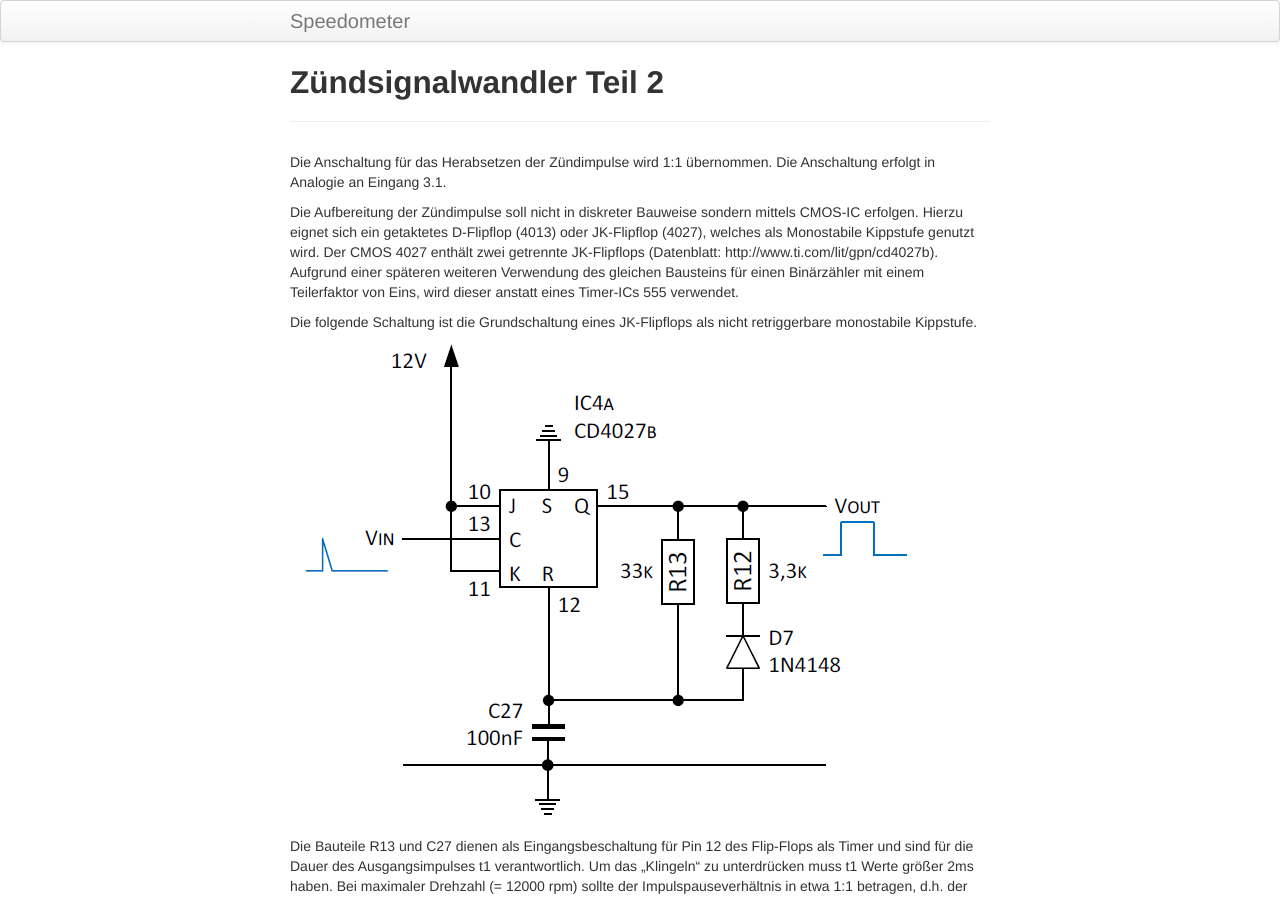
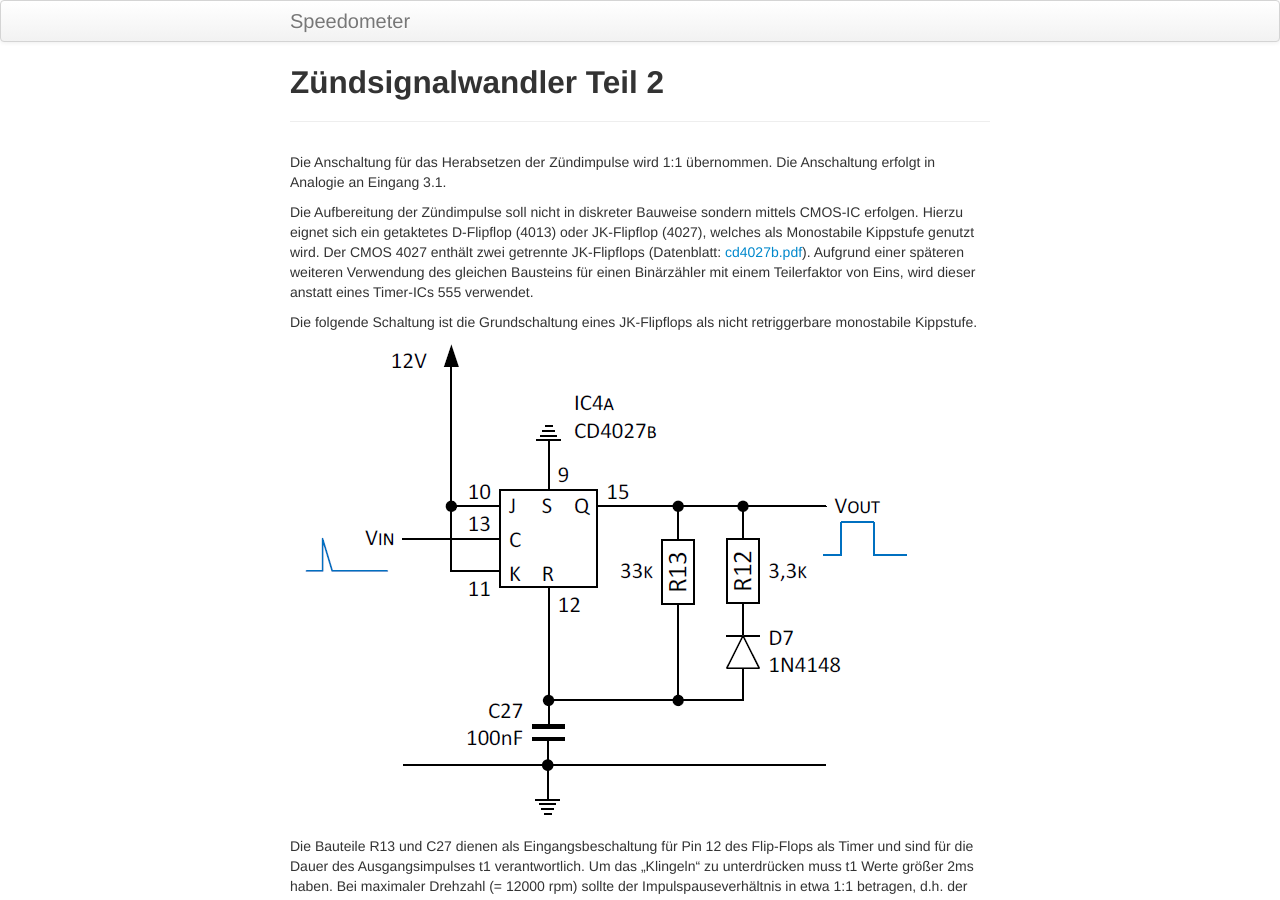
Before and after one commit to brickpool/Speedometer, a Jekyll site: the page built from pages/zuendsignalwandler_2.md, in a window 1280 px wide and 900 px high. Built offline with Jekyll 4.4.1, drawn with Linux system fonts in a browser that asks for light colours; some of the changed text lies outside the part shown.

Commit message:
Update links

```diff
--- a/pages/zuendsignalwandler_2.md
+++ b/pages/zuendsignalwandler_2.md
@@ -6,7 +6,7 @@ description: Universal LCD Motorrad Tachometer
 
 Die Anschaltung für das Herabsetzen der Zündimpulse wird 1:1 übernommen. Die Anschaltung erfolgt in Analogie an Eingang 3.1.
 
-Die Aufbereitung der Zündimpulse soll nicht in diskreter Bauweise sondern mittels CMOS-IC erfolgen. Hierzu eignet sich ein getaktetes D-Flipflop (4013) oder JK-Flipflop (4027), welches als Monostabile Kippstufe genutzt wird. Der CMOS 4027 enthält zwei getrennte JK-Flipflops (Datenblatt: http://www.ti.com/lit/gpn/cd4027b). Aufgrund einer späteren weiteren Verwendung des gleichen Bausteins für einen Binärzähler mit einem Teilerfaktor von Eins, wird dieser anstatt eines Timer-ICs 555 verwendet.
+Die Aufbereitung der Zündimpulse soll nicht in diskreter Bauweise sondern mittels CMOS-IC erfolgen. Hierzu eignet sich ein getaktetes D-Flipflop (4013) oder JK-Flipflop (4027), welches als Monostabile Kippstufe genutzt wird. Der CMOS 4027 enthält zwei getrennte JK-Flipflops (Datenblatt: [cd4027b.pdf](http://www.ti.com/lit/ds/symlink/cd4027b.pdf)). Aufgrund einer späteren weiteren Verwendung des gleichen Bausteins für einen Binärzähler mit einem Teilerfaktor von Eins, wird dieser anstatt eines Timer-ICs 555 verwendet.
 
 Die folgende Schaltung ist die Grundschaltung eines JK-Flipflops als nicht retriggerbare monostabile Kippstufe.
 
@@ -39,7 +39,7 @@ Die Frequenzverdopplung erfolgt auf Basis einer Phase-locked loop (PLL) Regelung
 
 Zum vollständigen Verständnis wird auf folgende Quellen "Theorie und Anwendungen des Phaselocked Loops" von Roland Best (ISBN: 3-85502-132-5) und "Halbleiter-Schaltungs-Technik" von Tietze/Schenk verweisen.
 
-"Das CMOS-Kochbuch" von Don Lancaster (ISBN: 3-88322-002-7) bietet praktikable Beispiele und Tipps und dient als Quelle für die Schaltungsentwurf. Die Umsetzung der Frequenzverdopplung erfolgt in CMOS 4000er-Familie mit einem PLL-Baustein CD4046B (Datenblatt: http://www.ti.com/lit/ds/symlink/cd4046b.pdf) und einem JK-Flipflop-Baustein CD4027B (Datenblatt: http://www.ti.com/lit/gpn/cd4027b) als Frequenzteiler.
+"Das CMOS-Kochbuch" von Don Lancaster (ISBN: 3-88322-002-7) bietet praktikable Beispiele und Tipps und dient als Quelle für die Schaltungsentwurf. Die Umsetzung der Frequenzverdopplung erfolgt in CMOS 4000er-Familie mit einem PLL-Baustein CD4046B (Datenblatt: [cd4046b.pdf](http://www.ti.com/lit/ds/symlink/cd4046b.pdf)) und einem JK-Flipflop-Baustein CD4027B (Datenblatt: [cd4027b.pdf](http://www.ti.com/lit/ds/symlink/cd4027b.pdf)) als Frequenzteiler.
 
 ![Frequenzdopplung Abb. 2](../images/Frequenzdopplung_2.png)
 
```
Also changed, not shown: pages/kontrollanzeige_1.md (+3 -3 lines), pages/kontrollanzeige_2.md (+2 -2 lines), pages/versorgungsspannung.md (+1 -1 lines).
